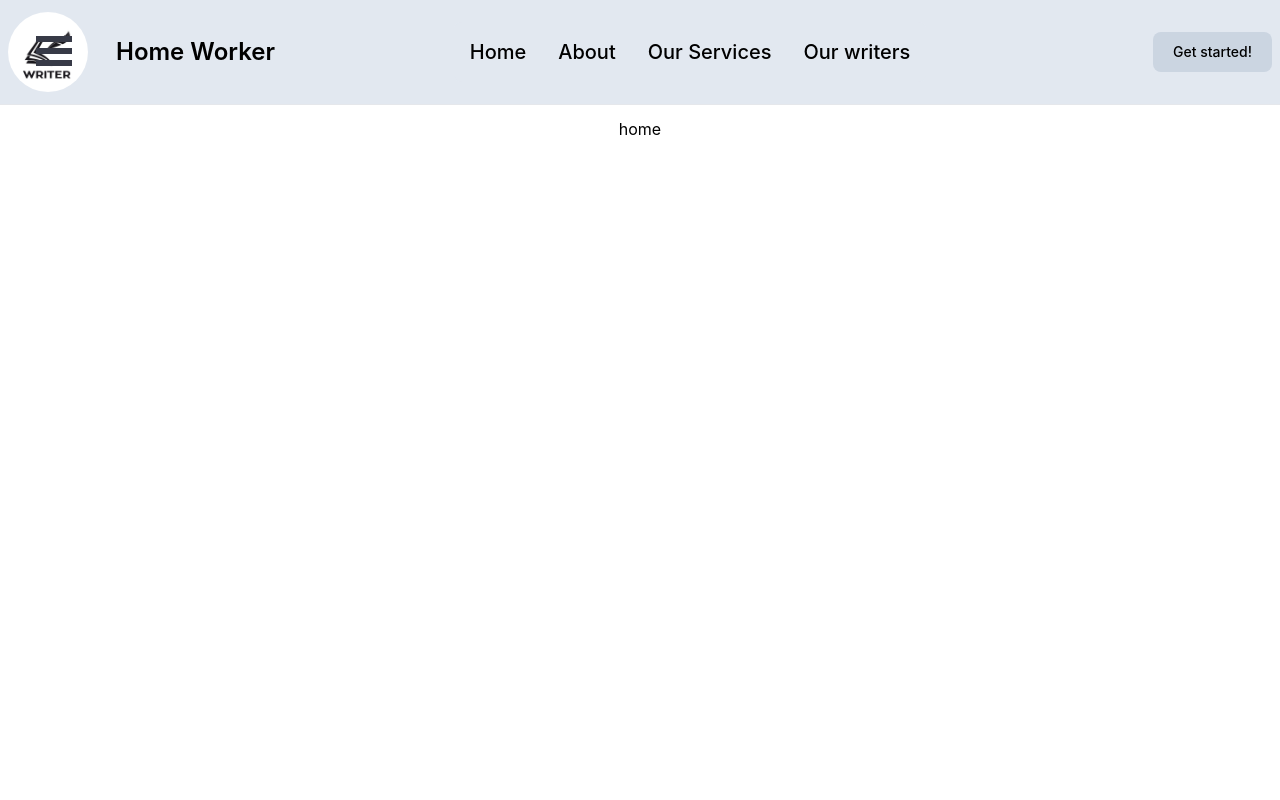
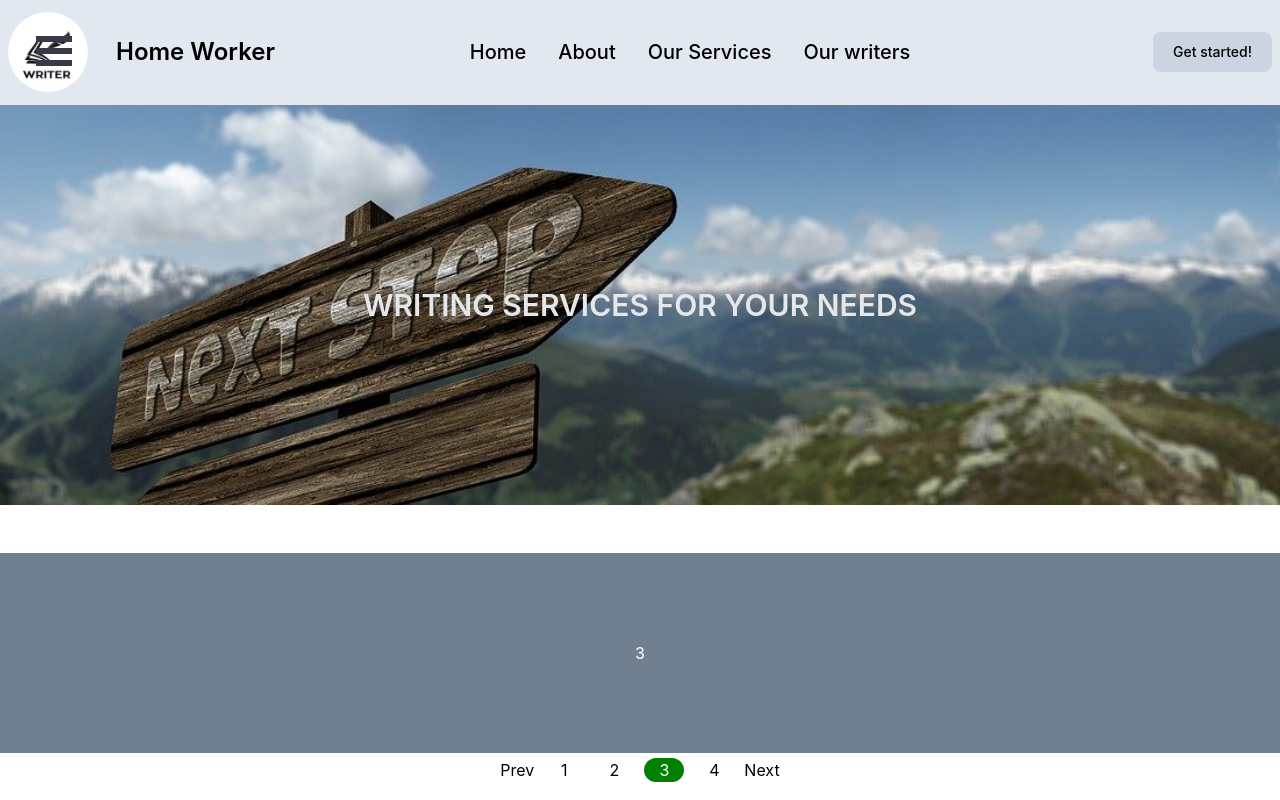
Before and after one commit to Jeko0/home_worker, a React (Create React App) app in the folder frontend/: page / in a window 1280 px wide. Built offline with nearby package versions, Linux system fonts and the light colour scheme.

Commit message:
added carousel slide and page header

```diff
--- a/frontend/package.json
+++ b/frontend/package.json
@@ -14,14 +14,17 @@
     "react-dom": "^18.2.0",
     "react-icons": "^4.4.0",
     "react-redux": "^8.0.2",
+    "react-responsive-carousel": "^3.2.23",
     "react-router-dom": "^6.3.0",
     "react-scripts": "5.0.1",
+    "react-swipeable": "^7.0.0",
     "redux": "^4.2.0",
     "redux-logger": "^3.0.6",
     "redux-persist": "^6.0.0",
     "sass": "^1.54.9",
     "styled-components": "^5.3.5",
     "syncfusion-javascript": "^20.2.43",
+    "tailwind-styled-components": "^2.2.0",
     "web-vitals": "^2.1.4"
   },
   "scripts": {
--- a/frontend/src/App.css
+++ b/frontend/src/App.css
@@ -1,44 +1,4 @@
-.App {
-  text-align: center;
-}
-
-.App-logo {
-  height: 40vmin;
-  pointer-events: none;
-}
-
-@media (prefers-reduced-motion: no-preference) {
-  .App-logo {
-    animation: App-logo-spin infinite 20s linear;
-  }
-}
-
-.App-header {
-  background-color: #282c34;
-  min-height: 100vh;
-  display: flex;
-  flex-direction: column;
-  align-items: center;
-  justify-content: center;
-  font-size: calc(10px + 2vmin);
-  color: white;
-}
-
-.App-link {
-  color: #61dafb;
-}
-
-@keyframes App-logo-spin {
-  from {
-    transform: rotate(0deg);
-  }
-  to {
-    transform: rotate(360deg);
-  }
-}
-
 #page-wrap {
-  text-align: center;
   overflow: auto;
 }
 
@@ -55,7 +15,7 @@
 }
 
 .bm-burger-button {
-  position: fixed;
+  position: absolute;
   width: 36px;
   height: 30px;
   left: 36px;
--- /dev/null
+++ b/frontend/src/components/Carousel.jsx
@@ -0,0 +1,101 @@
+import React, { useEffect, useState } from "react";
+import { useSwipeable } from "react-swipeable";
+import "../styles/Carousel.css";
+
+export const CarouselItem = ({ children, width }) => {
+  return (
+    <div className="carousel-item" style={{ width: width }}>
+      {children}
+    </div>
+  );
+};
+
+const Carousel = ({ children }) => {
+  const [activeIndex, setActiveIndex] = useState(0);
+
+  const [paused, setPaused] = useState(false);
+
+  const updateIndex = (newIndex) => {
+    if (newIndex < 0) {
+      newIndex = React.Children.count(children) - 1;
+    } else if (newIndex >= React.Children.count(children)) {
+      newIndex = 0;
+    }
+    setActiveIndex(newIndex);
+  };
+
+  useEffect(() => {
+    const interval = setInterval(() => {
+      if (!paused) {
+        updateIndex(activeIndex + 1);
+      }
+    }, 2000);
+
+    return () => {
+      if (interval) {
+        clearInterval(interval);
+      }
+    };
+  });
+
+  const handlers = useSwipeable({
+    onSwipedLeft: () => updateIndex(activeIndex + 1),
+    onSwipedRight: () => updateIndex(activeIndex - 1),
+  });
+
+  return (
+    <div
+      {...handlers}
+      className="carousel"
+      onMouseEnter={() => {
+        setPaused(true);
+      }}
+      onMouseLeave={() => {
+        setPaused(false);
+      }}
+    >
+      <div
+        className="inner"
+        style={{ transform: `translateX(-${activeIndex * 100}%)` }}
+      >
+        {React.Children.map(children, (child, index) => {
+          return React.cloneElement(child, { width: "100%" });
+        })}
+      </div>
+      <div className="indicators">
+        <button
+          onClick={() => {
+            updateIndex(activeIndex - 1);
+          }}
+        >
+          Prev
+        </button>
+
+        {React.Children.map(children, (child, index) => {
+          return (
+            <button
+              className={`${
+                index === activeIndex ? "active" : ""
+              } w-10 rounded-full`}
+              onClick={() => {
+                updateIndex(index);
+              }}
+            >
+              {index + 1}
+            </button>
+          );
+        })}
+
+        <button
+          onClick={() => {
+            updateIndex(activeIndex + 1);
+          }}
+        >
+          Next
+        </button>
+      </div>
+    </div>
+  );
+};
+
+export default Carousel;
--- a/frontend/src/components/Sidebar.jsx
+++ b/frontend/src/components/Sidebar.jsx
@@ -1,30 +1,37 @@
-import React, { Fragment } from 'react';
-import { NavLink } from 'react-router-dom';
-import { Links } from '../data/links';
-import { slide as Menu } from 'react-burger-menu';
+import React, { Fragment } from "react";
+import { FaBookOpen } from "react-icons/fa";
+import { NavLink } from "react-router-dom";
+import { Links } from "../data/links";
+import { slide as Menu } from "react-burger-menu";
 
 export const Sidebar = () => {
-  const sidebarStyle = "items-center gap-3 ml-3 mt-4 flex text-x1 front-extrabold tracking-tight dark:text-white text-slate-900 pl-3 hover:bg-slate-400 hover:rounded-lg"
+  const sidebarStyle =
+    "items-center gap-3 ml-3 mt-4 flex text-xl front-extrabold tracking-tight dark:text-white text-slate-900 pl-3 hover:bg-slate-400 hover:rounded-lg";
   return (
     <Menu>
-      <div className='flex justify-between items-center'>
+      <div className="flex justify-between items-center">
+        <div className=" flex text-2xl gap-3 items-center  ml-3 mt-4  front-extrabold tracking-tight dark:text-white text-slate-900 ">
+          <FaBookOpen /> <span>Home Worker</span>
+        </div>
+      </div>
+      <div className="flex justify-between items-center">
         {Links.map((item) => (
           <div key={item.title}>
-            <p className='text-black m-3 mt-4'>
-              { item.title }
-            </p>
+            <p className="text-black m-3 mt-4">{item.title}</p>
 
             {item.links.map((link) => (
-              <NavLink to={`/${link.name}`} key={link.name} className={sidebarStyle} >
-                { link.icon }
-                <span className='capitalize'>
-                  { link.name }
-                </span>
+              <NavLink
+                to={`/${link.name}`}
+                key={link.name}
+                className={sidebarStyle}
+              >
+                {link.icon}
+                <span className="capitalize">{link.name}</span>
               </NavLink>
-             ))}
+            ))}
           </div>
         ))}
       </div>
     </Menu>
-  )
-}
+  );
+};
--- a/frontend/src/routes/home/home.jsx
+++ b/frontend/src/routes/home/home.jsx
@@ -1,12 +1,56 @@
-import './home.styles.scss'
-
+import React from "react";
+import "./home.styles.scss";
+import step from "../../files/images/step.jpg";
+import "react-responsive-carousel/lib/styles/carousel.min.css";
+import Carousel, { CarouselItem } from "../../components/Carousel";
+import math from "../../files/images/Math.jpg";
+import english from "../../files/images/English.webp";
+import geography from "../../files/images/Geography.webp";
+import history from "../../files/images/History.webp";
+import chemistry from "../../files/images/Chemistry.jpg";
 
 const Home = () => {
   return (
-    <div>
-      <h1>home</h1>
+    <div className="overflow-hidden">
+      <div
+        className="w-full
+      bg-cover
+      bg-center
+      hover:scale-110
+      ease-in duration-500 "
+        style={{ height: "25rem", backgroundImage: `url(${step})` }}
+      >
+        <div
+          className="flex
+        items-center
+        justify-center
+        h-full
+        w-full
+        bg-opacity-50"
+        >
+          <h1
+            className="
+          text-gray-200
+          text-2xl
+          font-semibold
+          uppercase
+          md:text-3xl"
+          >
+            Writing Services For Your Needs
+          </h1>
+        </div>
+      </div>
+
+      <div className="mt-12">
+        <Carousel>
+          <CarouselItem>1</CarouselItem>
+          <CarouselItem>2</CarouselItem>
+          <CarouselItem>3</CarouselItem>
+          <CarouselItem>4</CarouselItem>
+        </Carousel>
+      </div>
     </div>
-  )
-}
+  );
+};
 
 export default Home;
--- /dev/null
+++ b/frontend/src/styles/Carousel.css
@@ -0,0 +1,31 @@
+.carousel {
+  overflow: hidden;
+}
+
+.inner {
+  white-space: nowrap;
+  transition: transform 0.3s;
+}
+
+.carousel-item {
+  display: inline-flex;
+  align-items: center;
+  justify-content: center;
+  height: 200px;
+  background-color: slategray;
+  color: #fff;
+}
+
+.indicators {
+  display: flex;
+  justify-content: center;
+}
+
+.indicators > button {
+  margin: 5px;
+}
+
+.indicators > button.active {
+  background-color: green;
+  color: #fff;
+}
```
Also changed, not shown: frontend/src/components/Navbar.jsx (+94 -37 lines), frontend/src/components/index.jsx (line endings or trailing spaces), frontend/src/files/images/step.jpg (added), 1 other file (tests, documents, lock files or other folders).
